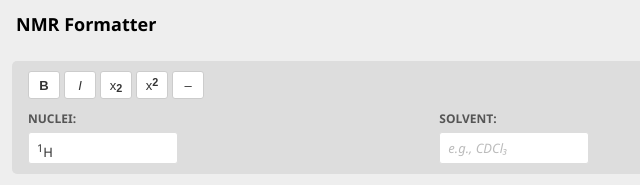
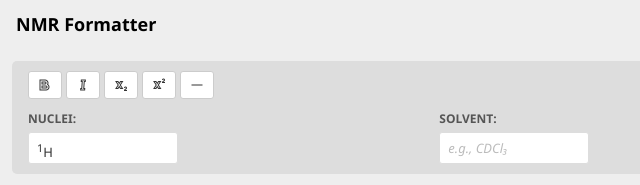
Before and after one commit to 3pino/3pino.github.io, a website: page nmr-formatter/app.html in a window 1280 px wide. Shown: the top 185 px of the page, 0-640 px from the left. Drawn offline with nearby package versions, Linux system fonts and the light colour scheme.

Commit message:
Change: :art: Replace toolbar buttons with Line Awesome icon font
- Replace button elements with <a> tags using Line Awesome icons

```diff
--- a/nmr-formatter/app.html
+++ b/nmr-formatter/app.html
@@ -4,6 +4,7 @@
     <meta charset="UTF-8">
     <meta name="viewport" content="width=device-width, initial-scale=1.0">
     <title>NMR Formatter</title>
+    <link rel="stylesheet" href="https://maxst.icons8.com/vue-static/landings/line-awesome/line-awesome/1.3.0/css/line-awesome.min.css">
     <link rel="stylesheet" href="styles/main.css">
 </head>
 <body>
@@ -16,11 +17,21 @@
         <section class="toolbar-container-wrapper">
             <div class="toolbar-container">
                 <div class="toolbar">
-                    <button id="format-bold-btn" class="format-btn" title="Bold (Ctrl+B)"><b>B</b></button>
-                    <button id="format-italic-btn" class="format-btn" title="Italic (Ctrl+I)"><i>I</i></button>
-                    <button id="format-sub-btn" class="format-btn" title="Subscript">x<sub>2</sub></button>
-                    <button id="format-sup-btn" class="format-btn" title="Superscript">x<sup>2</sup></button>
-                    <button id="insert-endash-btn" class="format-btn" title="Insert en-dash">–</button>
+                    <a id="format-bold-btn" class="format-btn" title="Bold (Ctrl+B)" role="button" tabindex="0">
+                        <i class="las la-bold"></i>
+                    </a>
+                    <a id="format-italic-btn" class="format-btn" title="Italic (Ctrl+I)" role="button" tabindex="0">
+                        <i class="las la-italic"></i>
+                    </a>
+                    <a id="format-sub-btn" class="format-btn" title="Subscript" role="button" tabindex="0">
+                        <i class="las la-subscript"></i>
+                    </a>
+                    <a id="format-sup-btn" class="format-btn" title="Superscript" role="button" tabindex="0">
+                        <i class="las la-superscript"></i>
+                    </a>
+                    <a id="insert-endash-btn" class="format-btn" title="Insert en-dash" role="button" tabindex="0">
+                        <i class="las la-minus"></i>
+                    </a>
                 </div>
                 <div class="metadata">
                     <div class="metadata-group">
--- a/nmr-formatter/styles/toolbar-metadata.css
+++ b/nmr-formatter/styles/toolbar-metadata.css
@@ -37,9 +37,16 @@
     transition: all 0.2s;
     min-width: 32px;
     height: 28px;
-    display: flex;
+    display: inline-flex;
     align-items: center;
     justify-content: center;
+    text-decoration: none;
+    user-select: none;
+}
+
+.format-btn i {
+    font-size: 16px;
+    display: block;
 }
 
 .format-btn:hover {
@@ -49,19 +56,6 @@
 
 .format-btn:active {
     background-color: #d0d0d0;
-}
-
-/* Enhanced subscript/superscript styling in format buttons */
-.format-btn sub {
-    position: relative;
-    bottom: -3px;
-    font-weight: bold;
-}
-
-.format-btn sup {
-    position: relative;
-    top: -3px;
-    font-weight: bold;
 }
 
 /* Metadata fields */
```
